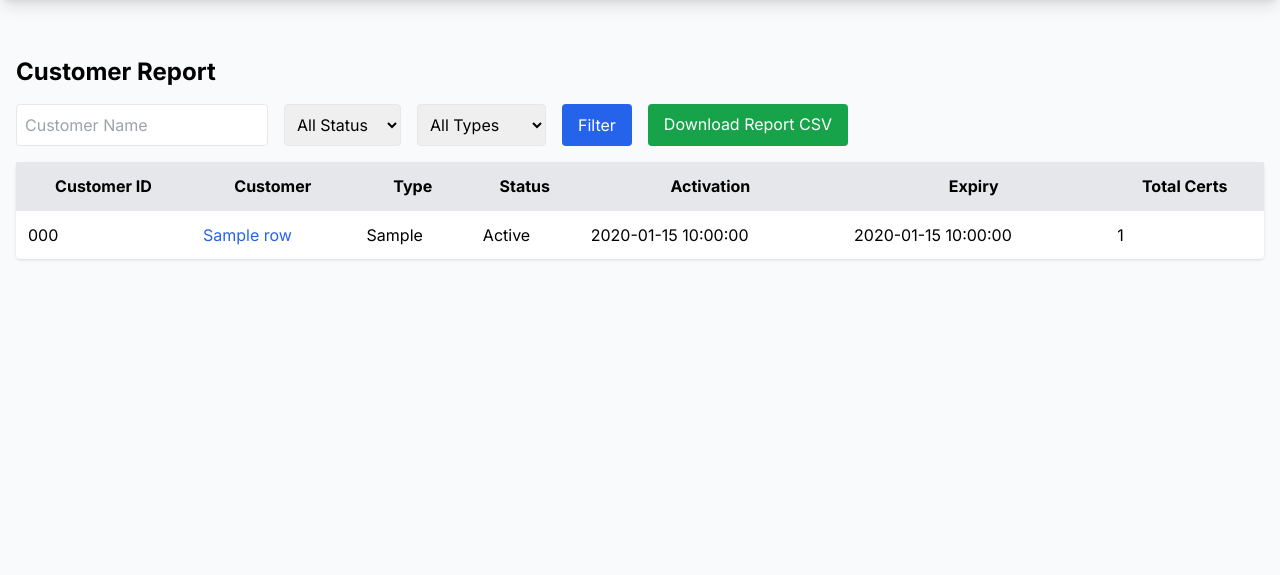
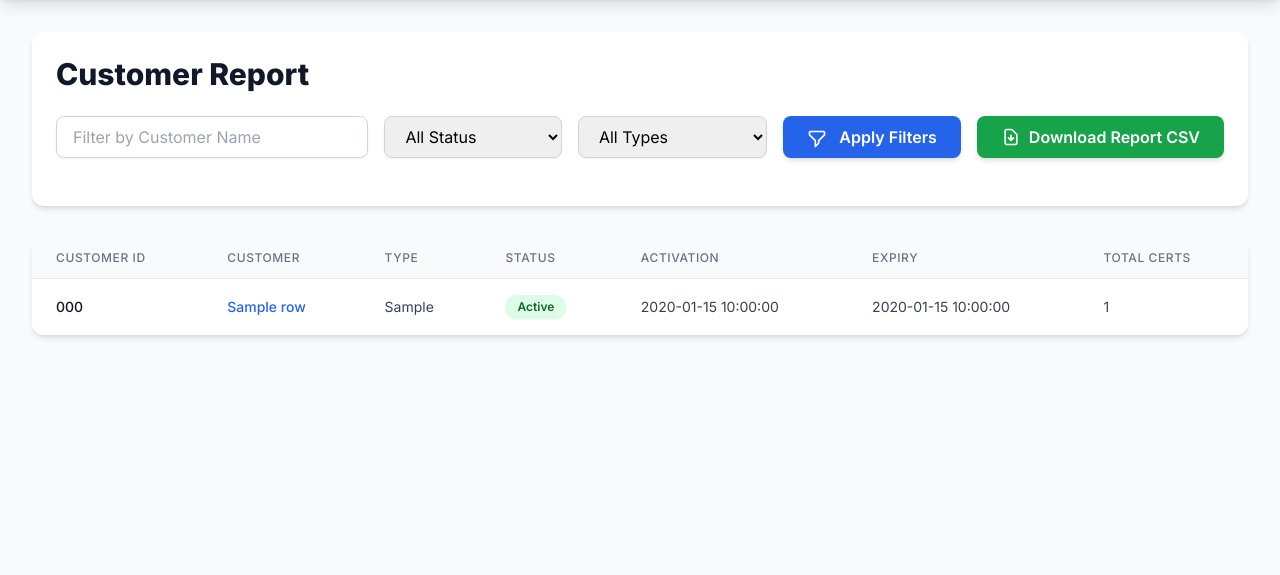
Before and after one commit to Ashmit12092000/certificatevalidator, a Flask app: template templates/report.html in a window 1280 px wide. Shown: the part 72-647 px from the top of the page. Run offline with Flask 3, Linux system fonts and the light colour scheme; the template is opened without the code that fills it: most values are stand-ins (such as "Sample title", 1, 10 or a date in 2020); some libraries are stand-ins or nearby versions.

Commit message:
Update report.html

```diff
--- a/templates/report.html
+++ b/templates/report.html
@@ -1,59 +1,81 @@
 {% extends "base.html" %}
 {% block title %}Customer Report – Agents SSO Master{% endblock %}
 {% block content %}
-<div class="max-w-7xl mx-auto px-4 py-6">
-  <h1 class="text-2xl font-bold mb-4">Customer Report</h1>
-  <div class="flex gap-4 mb-4">
+<div class="max-w-7xl mx-auto px-4 sm:px-6 lg:px-8">
+  <div class="bg-white p-6 rounded-xl shadow-md mb-8">
+    <h1 class="text-3xl font-extrabold text-gray-900 mb-6">Customer Report</h1>
 
-    <input type="text" id="fName" placeholder="Customer Name" class="border p-2 rounded"/>
-    <select id="fStatus" class="border p-2 rounded">
+    <div class="flex flex-col sm:flex-row flex-wrap gap-4 mb-6">
+      <input type="text" id="fName" placeholder="Filter by Customer Name" class="flex-grow px-4 py-2 border border-gray-300 rounded-lg shadow-sm focus:ring-blue-500 focus:border-blue-500 transition duration-150"/>
+      <select id="fStatus" class="flex-grow px-4 py-2 border border-gray-300 rounded-lg shadow-sm focus:ring-blue-500 focus:border-blue-500 transition duration-150">
         <option value="">All Status</option>
         <option>Active</option>
         <option>Expired</option>
         <option>Unverified</option>
-      <option>Rejected</option> {# Include Rejected status for filtering #}
+        <option>Rejected</option>
       </select>
-    <select id="fType" class="border p-2 rounded">
+      <select id="fType" class="flex-grow px-4 py-2 border border-gray-300 rounded-lg shadow-sm focus:ring-blue-500 focus:border-blue-500 transition duration-150">
         <option value="">All Types</option>
         {% for t in cert_types %}
           <option>{{ t }}</option>
         {% endfor %}
       </select>
-    <button onclick="applyReportFilters()" class="bg-blue-600 text-white px-4 py-2 rounded hover:bg-blue-700">Filter</button>
+      <button onclick="applyReportFilters()" class="px-6 py-2 bg-blue-600 text-white font-semibold rounded-lg shadow-md hover:bg-blue-700 transition duration-200 ease-in-out transform hover:scale-105">
+        <svg class="w-5 h-5 inline-block mr-2" fill="none" stroke="currentColor" viewBox="0 0 24 24" xmlns="http://www.w3.org/2000/svg"><path stroke-linecap="round" stroke-linejoin="round" stroke-width="2" d="M3 4a1 1 0 011-1h16a1 1 0 011 1v2.586a1 1 0 01-.293.707l-6.414 6.414a1 1 0 00-.293.707V17l-4 4v-6.586a1 1 0 00-.293-.707L3.293 7.293A1 1 0 013 6.586V4z"></path></svg>
+        Apply Filters
+      </button>
       <a href="{{ url_for('download_report', name=request.args.get('name',''), status=request.args.get('status',''), type=request.args.get('type','')) }}"
-       class="bg-green-600 text-white px-4 py-2 rounded hover:bg-green-700">Download Report CSV</a>
+         class="flex items-center px-6 py-2 bg-green-600 text-white font-semibold rounded-lg shadow-md hover:bg-green-700 transition duration-200 ease-in-out transform hover:scale-105">
+        <svg class="w-5 h-5 inline-block mr-2" fill="none" stroke="currentColor" viewBox="0 0 24 24" xmlns="http://www.w3.org/2000/svg"><path stroke-linecap="round" stroke-linejoin="round" stroke-width="2" d="M12 10v6m0 0l-3-3m3 3l3-3m2 8H7a2 2 0 01-2-2V5a2 2 0 012-2h5.586a1 1 0 01.707.293l5.414 5.414a1 1 0 01.293.707V19a2 2 0 01-2 2z"></path></svg>
+        Download Report CSV
+      </a>
+    </div>
   </div>
 
-  <table class="min-w-full bg-white rounded shadow">
-    <thead class="bg-gray-200">
+  <div class="bg-white rounded-xl shadow-md overflow-hidden">
+    <table class="min-w-full divide-y divide-gray-200">
+      <thead class="bg-gray-50">
         <tr>
-        <th class="p-3">Customer ID</th>
-        <th class="p-3">Customer</th>
-        <th class="p-3">Type</th>
-        <th class="p-3">Status</th>
-        <th class="p-3">Activation</th>
-        <th class="p-3">Expiry</th>
-        <th class="p-3">Total Certs</th>
+          <th scope="col" class="px-6 py-3 text-left text-xs font-medium text-gray-500 uppercase tracking-wider">Customer ID</th>
+          <th scope="col" class="px-6 py-3 text-left text-xs font-medium text-gray-500 uppercase tracking-wider">Customer</th>
+          <th scope="col" class="px-6 py-3 text-left text-xs font-medium text-gray-500 uppercase tracking-wider">Type</th>
+          <th scope="col" class="px-6 py-3 text-left text-xs font-medium text-gray-500 uppercase tracking-wider">Status</th>
+          <th scope="col" class="px-6 py-3 text-left text-xs font-medium text-gray-500 uppercase tracking-wider">Activation</th>
+          <th scope="col" class="px-6 py-3 text-left text-xs font-medium text-gray-500 uppercase tracking-wider">Expiry</th>
+          <th scope="col" class="px-6 py-3 text-left text-xs font-medium text-gray-500 uppercase tracking-wider">Total Certs</th>
         </tr>
       </thead>
-    <tbody id="reportTable">
+      <tbody class="bg-white divide-y divide-gray-200">
         {% for row in report %}
-      <tr class="border-t">
-        <td class="p-3">{{ row.customer_code }}</td>
-        <td class="p-3">
-          <a href="{{ url_for('customer_details', customer_id=row.customer_id) }}" class="text-blue-600 hover:underline">
+        <tr class="hover:bg-gray-50 transition duration-150 ease-in-out">
+          <td class="px-6 py-4 whitespace-nowrap text-sm font-medium text-gray-900">{{ row.customer_code }}</td>
+          <td class="px-6 py-4 whitespace-nowrap text-sm">
+            <a href="{{ url_for('customer_details', customer_id=row.customer_id) }}" class="text-blue-600 hover:text-blue-800 font-medium transition duration-200">
               {{ row.customer_name }}
             </a>
           </td>
-        <td class="p-3">{{ row.cert_type }}</td>
-        <td class="p-3">{{ row.status }}</td>
-        <td class="p-3">{{ row.activation_date }}</td>
-        <td class="p-3">{{ row.expiration_date }}</td>
-        <td class="p-3">{{ row.total_certs }}</td>
+          <td class="px-6 py-4 whitespace-nowrap text-sm text-gray-700">{{ row.cert_type }}</td>
+          <td class="px-6 py-4 whitespace-nowrap text-sm">
+            {% if row.status == 'Active' %}
+              <span class="inline-flex items-center px-3 py-1 rounded-full text-xs font-semibold bg-green-100 text-green-800 shadow-sm">Active</span>
+            {% elif row.status == 'Expired' %}
+              <span class="inline-flex items-center px-3 py-1 rounded-full text-xs font-semibold bg-red-100 text-red-800 shadow-sm">Expired</span>
+            {% elif row.status == 'Unverified' %}
+              <span class="inline-flex items-center px-3 py-1 rounded-full text-xs font-semibold bg-yellow-100 text-yellow-800 shadow-sm">Unverified</span>
+            {% elif row.status == 'Rejected' %}
+              <span class="inline-flex items-center px-3 py-1 rounded-full text-xs font-semibold bg-gray-300 text-gray-800 shadow-sm">Rejected</span>
+            {% else %}
+              <span class="inline-flex items-center px-3 py-1 rounded-full text-xs font-semibold bg-gray-200 text-gray-800 shadow-sm">Unknown</span>
+            {% endif %}
+          </td>
+          <td class="px-6 py-4 whitespace-nowrap text-sm text-gray-700">{{ row.activation_date }}</td>
+          <td class="px-6 py-4 whitespace-nowrap text-sm text-gray-700">{{ row.expiration_date }}</td>
+          <td class="px-6 py-4 whitespace-nowrap text-sm text-gray-700">{{ row.total_certs }}</td>
         </tr>
         {% endfor %}
       </tbody>
     </table>
+  </div>
 </div>
 
 <script>
```
Lines whose indentation alone changed are shown as unchanged.
